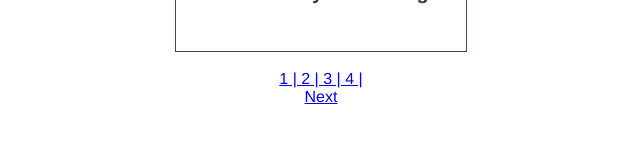
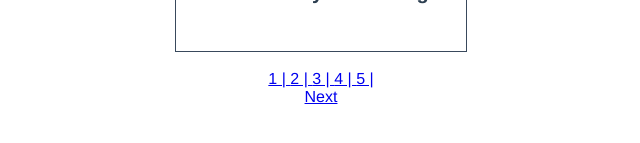
Before and after one commit to PixelRaptor/real-world-vue-3, a Vue app: page / in a window 1280 px wide. Shown: the part 401-544 px from the top of the page, without its empty margins (319-959 px from the left). Built offline with nearby package versions, Linux system fonts and the light colour scheme; data requests are answered from the project's data file.

Commit message:
route guards

```diff
--- a/db.json
+++ b/db.json
@@ -84,6 +84,44 @@
         "catering": true,
         "music": true
       }
+    },
+    {
+      "id": 19061845,
+      "category": "animal welfare",
+      "description": "traviss catas desert fest ",
+      "location": "Nevada",
+      "date": "23 May, 2022",
+      "time": "14:30",
+      "user": {
+        "id": "abc123",
+        "name": "Bruce Wayne"
+      },
+      "title": "astro world",
+      "attendees": [],
+      "pets": 0,
+      "extras": {
+        "catering": false,
+        "music": true
+      }
+    },
+    {
+      "id": 58119606,
+      "category": "education",
+      "description": "book fundraiser event",
+      "location": "bulawayo",
+      "date": "23 May, 2022",
+      "time": "14:30",
+      "user": {
+        "id": "abc123",
+        "name": "Bruce Wayne"
+      },
+      "title": "kids for change",
+      "attendees": [],
+      "pets": 0,
+      "extras": {
+        "catering": true,
+        "music": false
+      }
     }
   ]
 }
--- a/src/App.vue
+++ b/src/App.vue
@@ -4,7 +4,7 @@
 		<router-link :to="{ name: 'about' }">About</router-link> |
 		<router-link :to="{ name: 'EventForm' }">Create</router-link>
 	</nav>
-	<router-view />
+	<router-view :key="$route.fullPath" :id="$route.fullPath" />
 </template>
 
 <style>
--- a/src/router/index.ts
+++ b/src/router/index.ts
@@ -8,19 +8,46 @@ import AboutUs from "../views/AboutUs.vue"
 import SimpleForm from "../views/SimpleForm.vue"
 import NotFound from "../views/NotFound.vue"
 import NetworkError from "../views/NetworkError.vue"
+import nProgress from "nprogress"
+import store from "@/store"
 
 const routes = [
 	{
 		path: "/",
 		name: "EventList",
 		component: EventList,
-		props: (route: any) => ({ page: parseInt(route.query.page) || 1 }),
+		props: (route: any) => ({
+			page: parseInt(route.query.page) || 1,
+			events: [],
+		}),
 	},
 	{
 		path: "/events/:id",
 		name: "EventLayout",
 		props: true,
 		component: EventLayout,
+		beforeEnter(routeTo: any, routeFrom: any, next: any) {
+			nProgress.start()
+			store
+				.dispatch("goGetEvent", routeTo.params.id)
+				.then((event) => {
+					nProgress.done()
+					routeTo.params.event = event
+					next()
+				})
+				.catch((error: any) => {
+					nProgress.done()
+					console.log(error)
+					if (error.response && error.response.status == 404) {
+						next({
+							name: "404Resource",
+							params: { resource: "event" },
+						})
+					} else {
+						next({ name: "NetworkError" })
+					}
+				})
+		},
 		children: [
 			{
 				path: "",
@@ -79,4 +106,12 @@ const router = createRouter({
 	routes,
 })
 
+router.beforeEach((routeTo, routeFrom, next) => {
+	nProgress.start()
+	next()
+})
+router.afterEach((routeTo, routeFrom) => {
+	nProgress.done()
+})
+
 export default router
--- a/src/store/index.ts
+++ b/src/store/index.ts
@@ -53,12 +53,26 @@ export default createStore({
 		UPDATE_EVENT(state, event) {
 			state.event = event
 		},
+		UPDATE_EVENTS(state, events) {
+			state.events = events
+		},
 	},
 	actions: {
-		goGetEvent({ commit }, id: any) {
-			return EventService.getEvent(id).then((res) => {
-				console.log(res, "res")
-				commit("UPDATE_EVENT", res.data)
+		goGetEvent({ commit, getters }, id: any) {
+			const event = getters.getEventById(id)
+			if (event) {
+				return event
+			} else {
+				return EventService.getEvent(id).then((res) => {
+					commit("UPDATE_EVENT", res.data)
+					return res.data
+				})
+			}
+		},
+		goGetEvents({ commit, dispatch }, [limit, page]) {
+			return EventService.getEvents(limit, page).then((res) => {
+				commit("UPDATE_EVENTS", res.data)
+				dispatch("updateTotalEvents", res.headers["x-total-count"])
 			})
 		},
 		createEvent({ commit }, event) {
--- a/src/views/EventList.vue
+++ b/src/views/EventList.vue
@@ -39,6 +39,8 @@ import EventService from "@/services/EventService"
 import { EventItem } from "../types"
 import { watchEffect, defineComponent } from "vue"
 import { mapActions, mapGetters, mapMutations, mapState } from "vuex"
+import store from "@/store/index"
+import nProgress from "nprogress"
 
 export default defineComponent({
 	name: "EventList",
@@ -46,32 +48,22 @@ export default defineComponent({
 	components: {
 		EventCard,
 	},
-	data() {
-		return {
-			events: [] as EventItem[],
-		}
-	},
-	created() {
-		watchEffect(() => {
-			this.events = [] as EventItem[]
-			EventService.getEvents(2, this.page)
-				.then((res) => {
-					this.events = res.data
-					this.$store.dispatch(
-						"updateTotalEvents",
-						res.headers["x-total-count"]
-					)
-				})
-				.catch((erra) => {
-					let wer = "something went wrong"
-					this.$router.push({
-						name: "NetworkError",
-						params: { err: erra.response.status },
-					})
-				})
+	beforeRouteEnter(routeTo: any, routeFrom: any, next: any) {
+		store.dispatch("goGetEvents", [2, routeTo.query.page || 1]).then(() => {
+			next()
 		})
 	},
-	methods: {},
+	beforeRouteUpdate(routeTo: any, routeFrom: any, next: any) {
+		store.dispatch("goGetEvents", [2, routeTo.query.page || 1]).then(() => {
+			next()
+		})
+	},
+	methods: {
+		flushCom() {
+			this.$router.go(0)
+		},
+		...mapActions(["goGetEvents"]),
+	},
 	computed: {
 		totalPages() {
 			type ComicUniverse = "Marvel" | "D.C"
@@ -100,7 +92,7 @@ export default defineComponent({
 			return this.page < this.totalPages
 		},
 		...mapGetters(["eventsCount"]),
-		...mapState(["totalEvents"]),
+		...mapState(["totalEvents", "events"]),
 	},
 })
 </script>
--- a/src/views/event/EventLayout.vue
+++ b/src/views/event/EventLayout.vue
@@ -14,52 +14,13 @@
 
 <script lang="ts">
 import { defineComponent } from "vue"
-import { EventItem, typeId } from "../../types"
-import EventService from "@/services/EventService"
-import { mapActions, mapState } from "vuex"
-import store from "@/store/index"
-const yourModuleName = require("nprogress")
-const NProgress = yourModuleName
+import { mapState } from "vuex"
 export default defineComponent({
 	props: {
-		id: {
-			type: Number,
+		event: {
+			type: Object,
 			required: true,
 		},
 	},
-	data() {
-		// return {
-		// 	event: {} as EventItem,
-		// }
-	},
-	methods: {
-		...mapActions(["goGetEvent"]),
-	},
-	computed: {
-		...mapState(["event"]),
-	},
-	beforeRouteEnter(routeTo, routeFrom, next) {
-		NProgress.start()
-		console.log(routeTo, routeFrom, next, "hello")
-		const id = routeTo.params.id
-		store
-			.dispatch("goGetEvent", routeTo.params.id)
-			.then(() => {
-				NProgress.done()
-				next()
-			})
-			.catch((error) => {
-				NProgress.done()
-				console.log(error)
-				if (error.response && error.response.status == 404) {
-					next({
-						name: "404Resource",
-						params: { resource: "event" },
-					})
-				} else {
-					next({ name: "NetworkError" })
-				}
-			})
-	},
 })
 </script>
```
